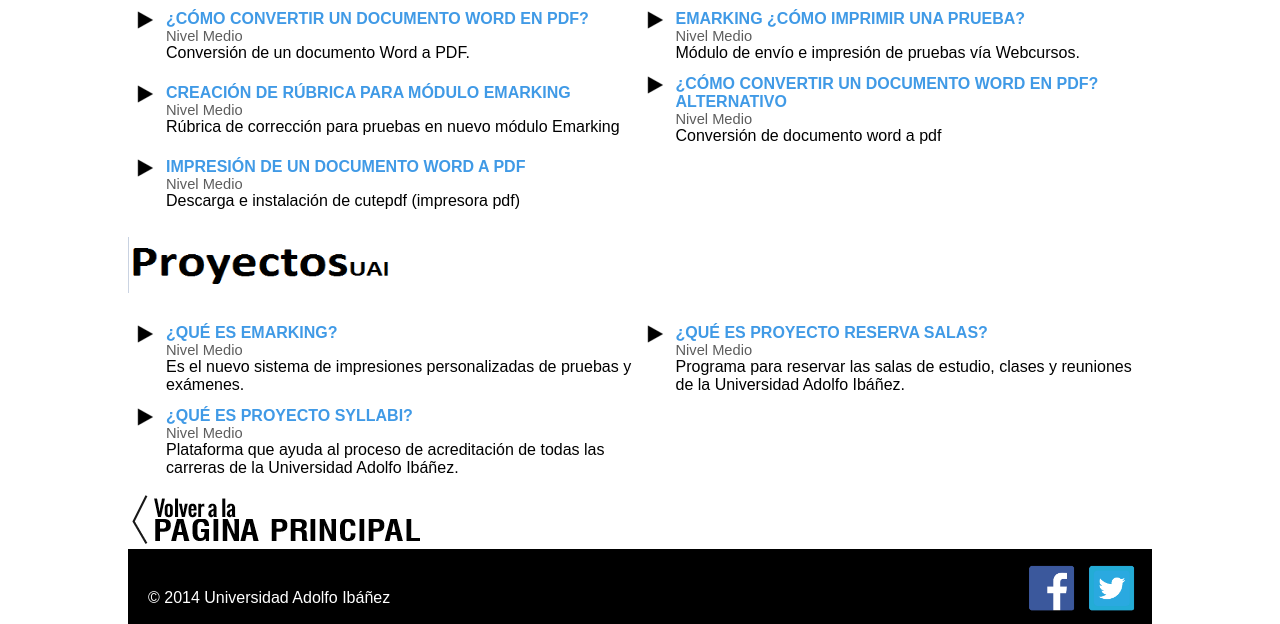
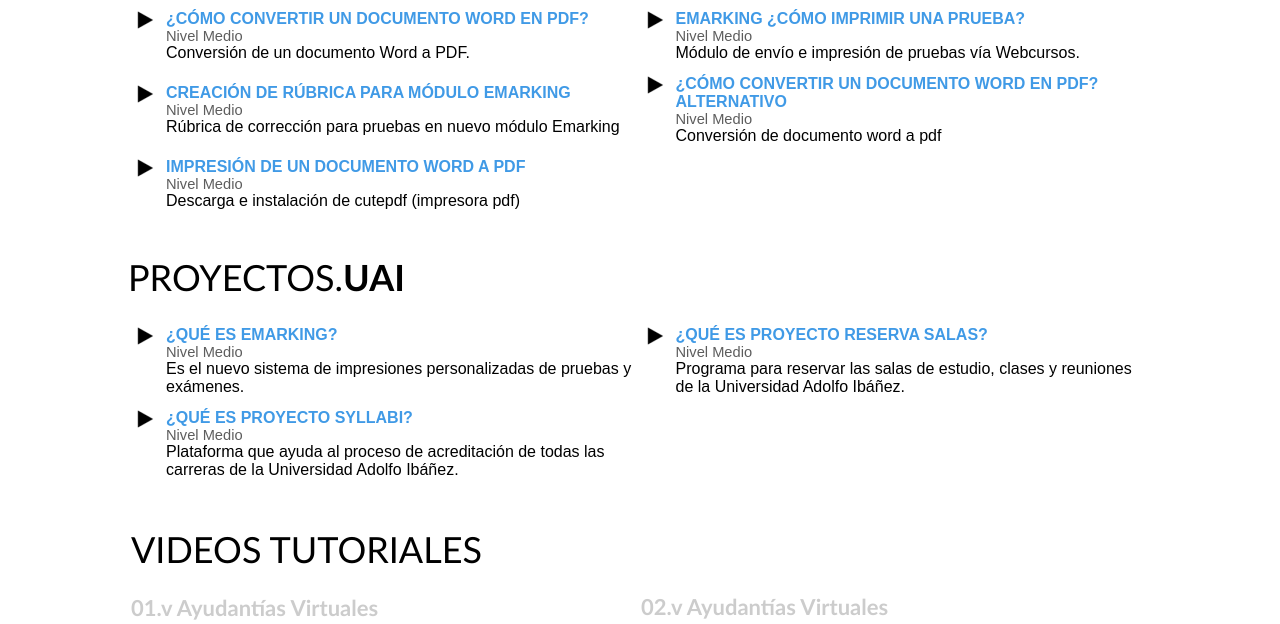
Before and after one commit to mariochau/tutoriales, a PHP site: page /profesores.php in a window 1280 px wide. Shown: the part 520-1144 px from the top of the page. Run offline with PHP 8.4, Linux system fonts and the light colour scheme; grey boxes are pictures that could not be loaded.

Commit message:
Se realizó un arreglo en la visual de faq.php y se incorporo el nuevo codigo para profesores.php donde se incluyen los videos guia

```diff
--- a/profesores.php
+++ b/profesores.php
@@ -270,9 +270,8 @@
                                   </tr>
 		</table>
 		<!-- Aquí empiezan los proyectos, segunda tabla -->
-		<br>
-		<div id="proyectos">
-		 <img width="276" height="60" src="images\proyectos_uai.png">
+		<br><br>
+		<div style="font-family:'Trebuchet MS', Arial, Helvetica, sans-serif; font-size:36px;">PROYECTOS.<B>UAI</B>
 		</div>
 		<br>
 <table cellspacing="5px">
@@ -338,7 +337,26 @@
 				<!-- En caso de querer agregar una columna en esta fila, debe agregarse aquí -->
 			</td>
     			</tr>
-				</table>
+				</table><br><br>
+
+                <table width="1024px" height="100%">
+		<tr>
+			<td colspan="2" style="font-family:'Trebuchet MS', Arial, Helvetica, sans-serif; font-size:36px;">VIDEOS  TUTORIALES</td>
+		</tr>
+        <tr>
+			<td><br><b style="font-size: 22px; color:#CCC; font-family: 'Trebuchet MS', Arial, Helvetica, sans-serif">01.v Ayudantías Virtuales</b><br><iframe width="498" height="280" src="https://www.youtube.com/embed/sQy6pg1gLr8" frameborder="0" allowfullscreen></iframe></td>
+            <td><br><b style="font-size: 22px; color:#CCC; font-family: 'Trebuchet MS', Arial, Helvetica, sans-serif">02.v Ayudantías Virtuales</b><br><iframe width="500" height="281" src="https://www.youtube.com/embed/5OmaVoenjdI" frameborder="0" allowfullscreen></iframe></td>
+		</tr>
+         <tr>
+			<td><br>
+			<b style="font-size: 22px; color:#CCC; font-family: 'Trebuchet MS', Arial, Helvetica, sans-serif">03.v Ayudantías Virtuales</b><br>
+			<iframe width="498" height="280" src="https://www.youtube.com/embed/sQy6pg1gLr8" frameborder="0" allowfullscreen></iframe></td>
+            <td><br>
+            <b style="font-size: 22px; color:#CCC; font-family: 'Trebuchet MS', Arial, Helvetica, sans-serif">04.v Ayudantías Virtuales</b><br>
+            <iframe width="500" height="281" src="https://www.youtube.com/embed/5OmaVoenjdI" frameborder="0" allowfullscreen></iframe></td>
+		</tr>
+		</table>
+
 
         </div> <!--aqui termina div containter 1  -->
 
```
Also changed, not shown: faq.php (+28 -9 lines).
